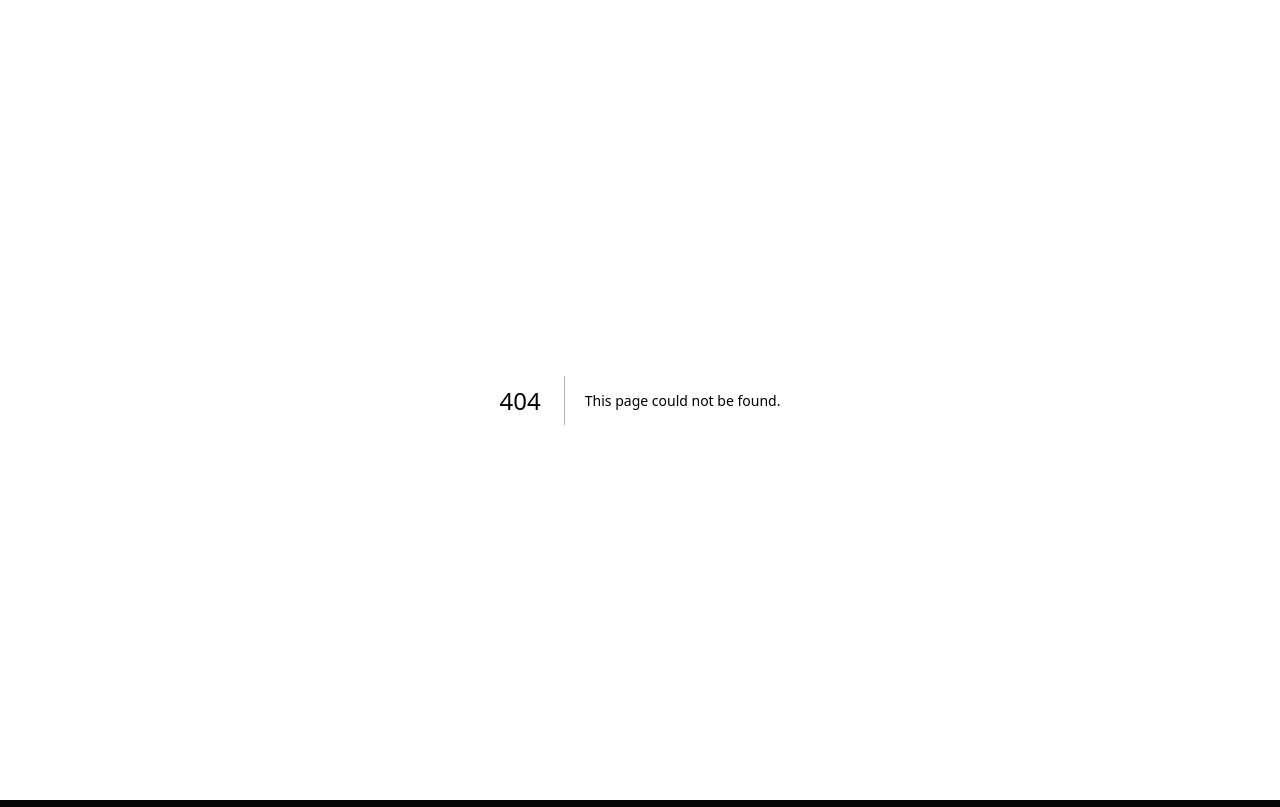
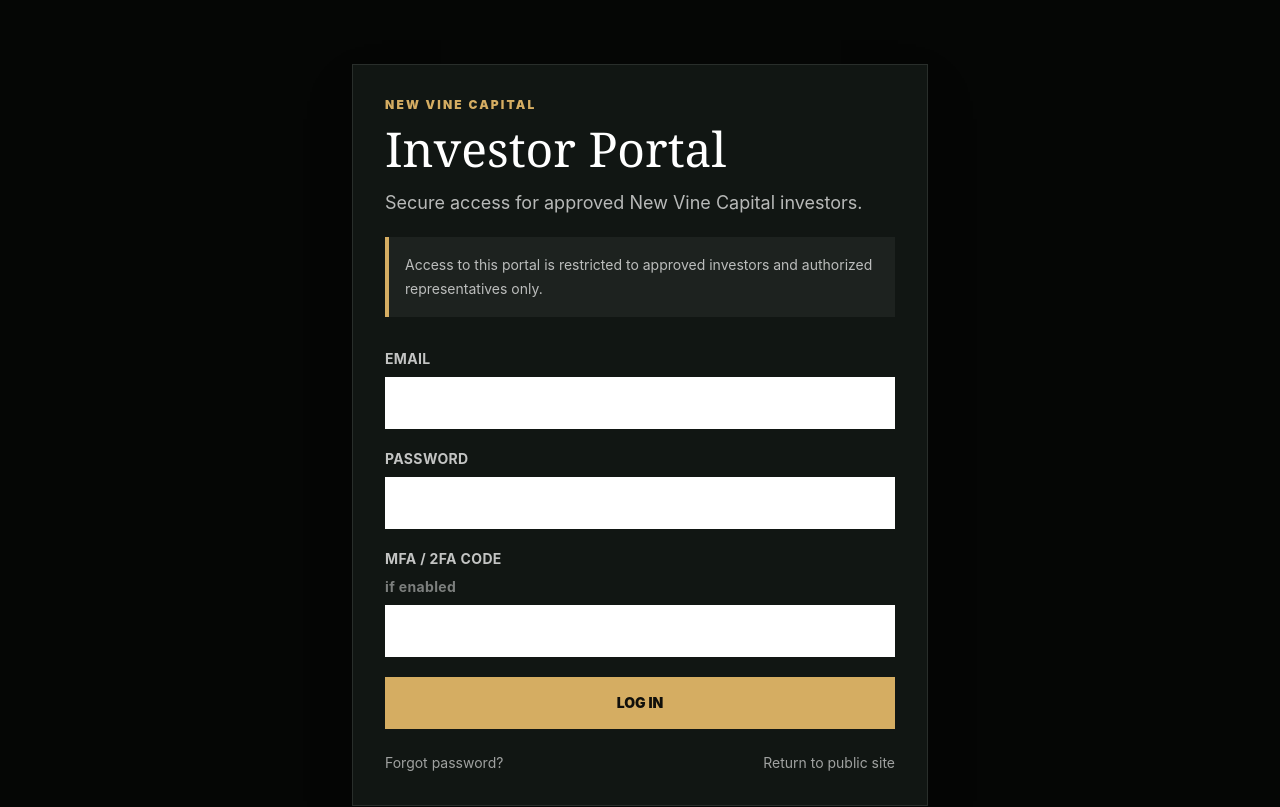
Before and after one commit to mconklin-boop/new-vine-capital-site, a Next.js app: page /investor-portal in a window 1280 px wide. Before the commit this address had no page. Shown: the top 807 px of the page. Built offline with nearby package versions, Linux system fonts and the light colour scheme.

Commit message:
Add secure investor portal login page

```diff
--- /dev/null
+++ b/pages/investor-portal/index.js
@@ -0,0 +1,51 @@
+import { useState } from "react";
+import Link from "next/link";
+import SiteFooter from "../../components/SiteFooter";
+
+export default function InvestorPortalLogin() {
+  const [error, setError] = useState("");
+  const [loading, setLoading] = useState(false);
+
+  async function handleSubmit(event) {
+    event.preventDefault();
+    setLoading(true);
+    setError("");
+    const form = new FormData(event.currentTarget);
+    const response = await fetch("/api/portal/login", {
+      method: "POST",
+      headers: { "Content-Type": "application/json" },
+      body: JSON.stringify({ email: form.get("email"), password: form.get("password"), mfaCode: form.get("mfaCode") }),
+    });
+    const data = await response.json();
+    setLoading(false);
+    if (!response.ok) return setError(data.error || "Unable to log in.");
+    window.location.href = data.redirect;
+  }
+
+  return (
+    <div className="min-h-screen bg-[#050605] text-white">
+      <main className="grid min-h-screen place-items-center px-5 py-16">
+        <section className="w-full max-w-xl border border-white/10 bg-[#111613] p-8 shadow-2xl shadow-black/40">
+          <p className="text-xs font-black uppercase tracking-[0.18em] text-[#d5ad62]">New Vine Capital</p>
+          <h1 className="mt-3 font-serif text-5xl">Investor Portal</h1>
+          <p className="mt-4 text-lg text-white/70">Secure access for approved New Vine Capital investors.</p>
+          <p className="mt-5 border-l-4 border-[#d5ad62] bg-white/5 p-4 text-sm leading-6 text-white/70">Access to this portal is restricted to approved investors and authorized representatives only.</p>
+
+          <form onSubmit={handleSubmit} className="mt-8 grid gap-5">
+            <label className="grid gap-2 text-sm font-bold uppercase tracking-wide text-white/75">Email<input name="email" type="email" required autoComplete="email" className="bg-white px-4 py-4 text-[#050605]" /></label>
+            <label className="grid gap-2 text-sm font-bold uppercase tracking-wide text-white/75">Password<input name="password" type="password" required autoComplete="current-password" className="bg-white px-4 py-4 text-[#050605]" /></label>
+            <label className="grid gap-2 text-sm font-bold uppercase tracking-wide text-white/75">MFA / 2FA Code <span className="normal-case text-white/45">if enabled</span><input name="mfaCode" type="text" inputMode="numeric" autoComplete="one-time-code" className="bg-white px-4 py-4 text-[#050605]" /></label>
+            {error && <p className="text-sm text-red-300">{error}</p>}
+            <button disabled={loading} className="bg-[#d5ad62] px-6 py-4 text-sm font-black uppercase text-[#11100b] disabled:opacity-60">{loading ? "Verifying..." : "Log In"}</button>
+          </form>
+
+          <div className="mt-6 flex flex-wrap justify-between gap-3 text-sm text-white/60">
+            <Link href="/investor-portal/forgot-password" className="hover:text-[#d5ad62]">Forgot password?</Link>
+            <Link href="/" className="hover:text-[#d5ad62]">Return to public site</Link>
+          </div>
+        </section>
+      </main>
+      <SiteFooter />
+    </div>
+  );
+}
```
